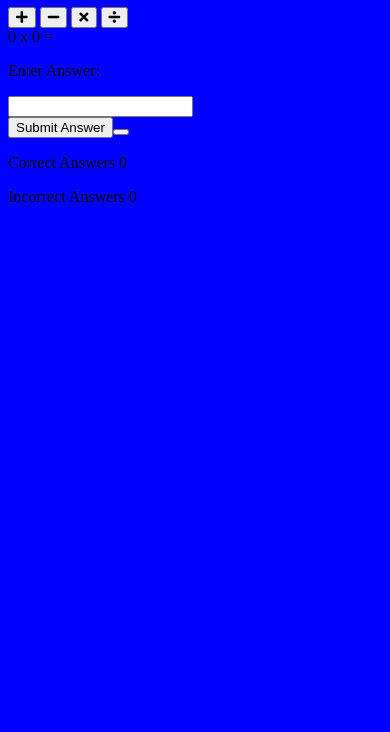
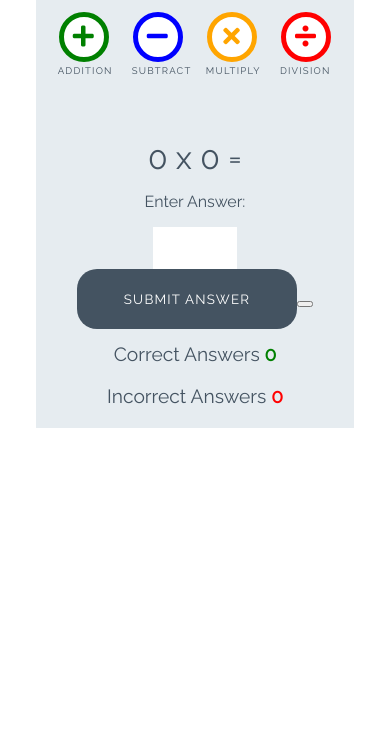
Before and after one commit to Dante-Cadiz/love-maths-sample, a plain HTML site: page index.html in a window 390 px wide. Shown: the part 112-844 px from the top of the page. Drawn offline with Linux system fonts and the light colour scheme.

Commit message:
add styles

```diff
--- a/assets/css/style.css
+++ b/assets/css/style.css
@@ -1,3 +1,252 @@
+/* --------- Global style */
+
 body {
-    background: blue;
+    background-color: white;
+    font-family: "Raleway", sans-serif;
+    color: #445361;
+    text-align: center;
 }
+
+/* --------- Heading */
+
+.heading {
+    text-align: center;
+    font-size: 2.5rem;
+}
+
+.logo {
+    height: 40px;
+    padding-right: 5px;
+}
+
+/* --------- Game layout */
+
+.game-area {
+    background-color: #E6ECF0;
+    box-sizing: border-box;
+    width: 85%;
+    height: 65vh;
+    max-height: 450px;
+    max-width: 830px;
+    margin-left: auto;
+    margin-right: auto;
+    padding: 1%;
+}
+
+.question-area {
+    width: 50%;
+    font-size: 2rem;
+    margin: auto;
+    padding: 50px 0;
+}
+
+.question-area span {
+    padding: 0 15px;
+}
+
+.score-area {
+    margin: 5px auto;
+    width: 60%;
+    font-size: 1.2rem;
+}
+
+.controls-area {
+    width: 85%;
+    margin: 30px auto;
+}
+
+#score {
+    color: green;
+    font-weight: bold;
+}
+
+#incorrect {
+    color: red;
+    font-weight: bold;
+}
+
+.answer-message {
+    display: none;
+    font-size: 1rem;
+}
+
+#answer-box {
+    border: none;
+    color: #445361;
+    display: inline-block;
+    height: 40px;
+    width: 80px;
+    font-size: 1.2rem;
+}
+
+.scores {
+    display: inline-block;
+    padding: 25px;
+}
+
+/* --------- Buttons */
+
+.btn {
+    width: 220px;
+    height: 60px;
+    font-family: "Raleway", sans-serif;
+    text-transform: uppercase;
+    letter-spacing: 1.2px;
+    color: white;
+}
+
+.btn:focus {
+    outline: none;
+}
+
+.btn--big {
+    padding-top: 10px;
+    border-radius: 50%;
+    background-color: white;
+    border: 10px solid;
+    width: 100px;
+    height: 100px;
+    font-size: 3.2rem;
+    margin: 0 30px;
+    transition: all 0.5s;
+}
+
+.btn--big::after {
+    content: attr(data-type);
+    font-size: 1rem;
+    color: #445361;
+    position: relative;
+    left: -0.5em;
+}
+
+.btn--blue {
+    border-color: blue;
+    color: blue;
+}
+
+.btn--blue:active,
+.btn--blue:hover {
+    background-color: darkblue;
+    color: white;
+}
+
+.btn--orange {
+    border-color: orange;
+    color: orange;
+}
+
+.btn--orange:active,
+.btn--orange:hover {
+    background-color: darkorange;
+    color: white;
+}
+
+.btn--red {
+    border-color: red;
+    color: red;
+}
+
+.btn--red:active,
+.btn--red:hover {
+    background-color: darkred;
+    color: white;
+}
+
+.btn--green {
+    border-color: green;
+    color: green;
+}
+
+.btn--green:active,
+.btn--green:hover {
+    background-color: darkgreen;
+    color: white;
+}
+
+.btn--gray {
+    margin-top: 25px;
+    background-color: #445361;
+    border: 1px transparent;
+    border-radius: 20px;
+}
+
+.btn--gray:active,
+.btn--gray:hover {
+    background-color: #0d1013;
+}
+
+/* --------- Media queries */
+
+@media (max-width: 414px) {
+    .controls-area {
+        width: 100%;
+    }
+
+    .btn--big {
+        margin: 0 10px;
+        padding: 5px;
+        border: 5px solid;
+        width: 50px;
+        height: 50px;
+        font-size: 1.5rem;
+    }
+
+    .btn--big::after {
+        font-size: 0.6rem;
+        left: -0.7rem;
+    }
+
+    .question-area {
+        padding: 10% 0;
+        width: 100%;
+    }
+
+    .question-area span {
+        padding: 0;
+    }
+
+    .answer-message {
+        display: block;
+    }
+
+    #answer-box {
+        display: block;
+        margin: 0 auto;
+    }
+    .btn--gray {
+        margin-top: 0;
+    }
+
+    .score-area {
+        width: 100%;
+    }
+
+    .scores {
+        margin: 0.5em auto;
+        display: block;
+        padding: 5px;
+    }
+
+    .heading {
+        font-size: 2rem;
+    }
+}
+
+@media (max-width: 320px) {
+    .game-area {
+        height: 70vh;
+    }
+
+    .controls-area {
+        width: 75%;
+        margin: 10px auto;
+    }
+
+    .btn--big {
+        margin: 10px 10px;
+    }
+    .question-area {
+        padding: 10px 0;
+    }
+
+}
--- a/index.html
+++ b/index.html
@@ -15,16 +15,16 @@
 
     <div class="game-area">
         <div class="controls-area">
-            <button class="btn btn--big btn--green">
+            <button data-type="addition" class="btn btn--big btn--green">
                 <i class="fas fa-plus"></i>
             </button>
-            <button class="btn btn--big btn--blue">
+            <button data-type="subtract" class="btn btn--big btn--blue">
                 <i class="fas fa-minus"></i>
             </button>
-            <button class="btn btn--big btn--orange">
+            <button data-type="multiply" class="btn btn--big btn--orange">
                 <i class="fas fa-times"></i>
             </button>
-            <button class="btn btn--big btn--red">
+            <button data-type="division" class="btn btn--big btn--red">
                 <i class="fas fa-divide"></i>
             </button>
         </div>
@@ -36,7 +36,7 @@
             <p class="answer-message">Enter Answer:</p>
             <input type="number" id="answer-box">
         <div>
-        <button class="btn btn--gray">Submit Answer<button>
+        <button data-type="submit" class="btn btn--gray">Submit Answer<button>
     </div>
     <div class="score-area">
         <p class="scores">Correct Answers <span id="score">0</span></p>
```
